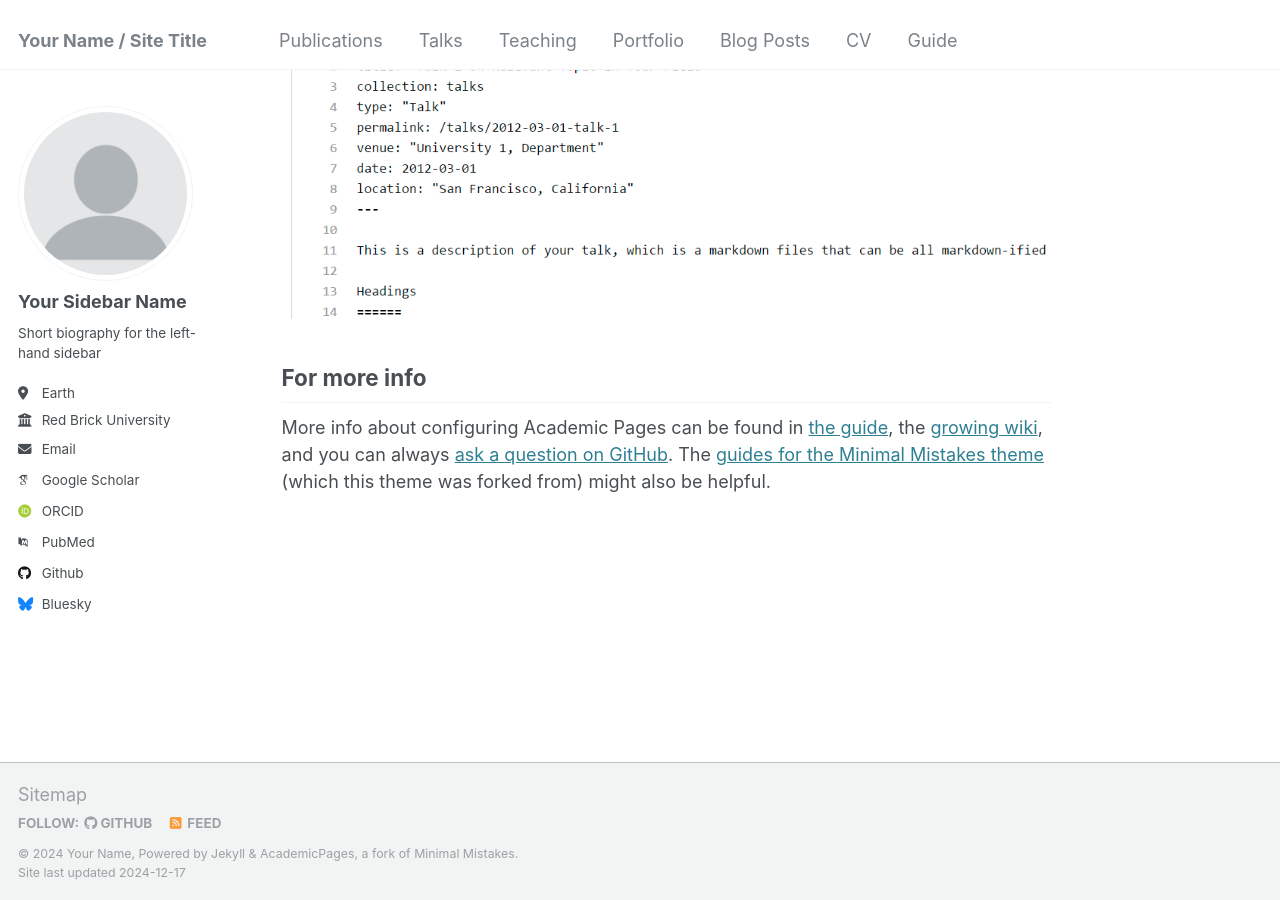
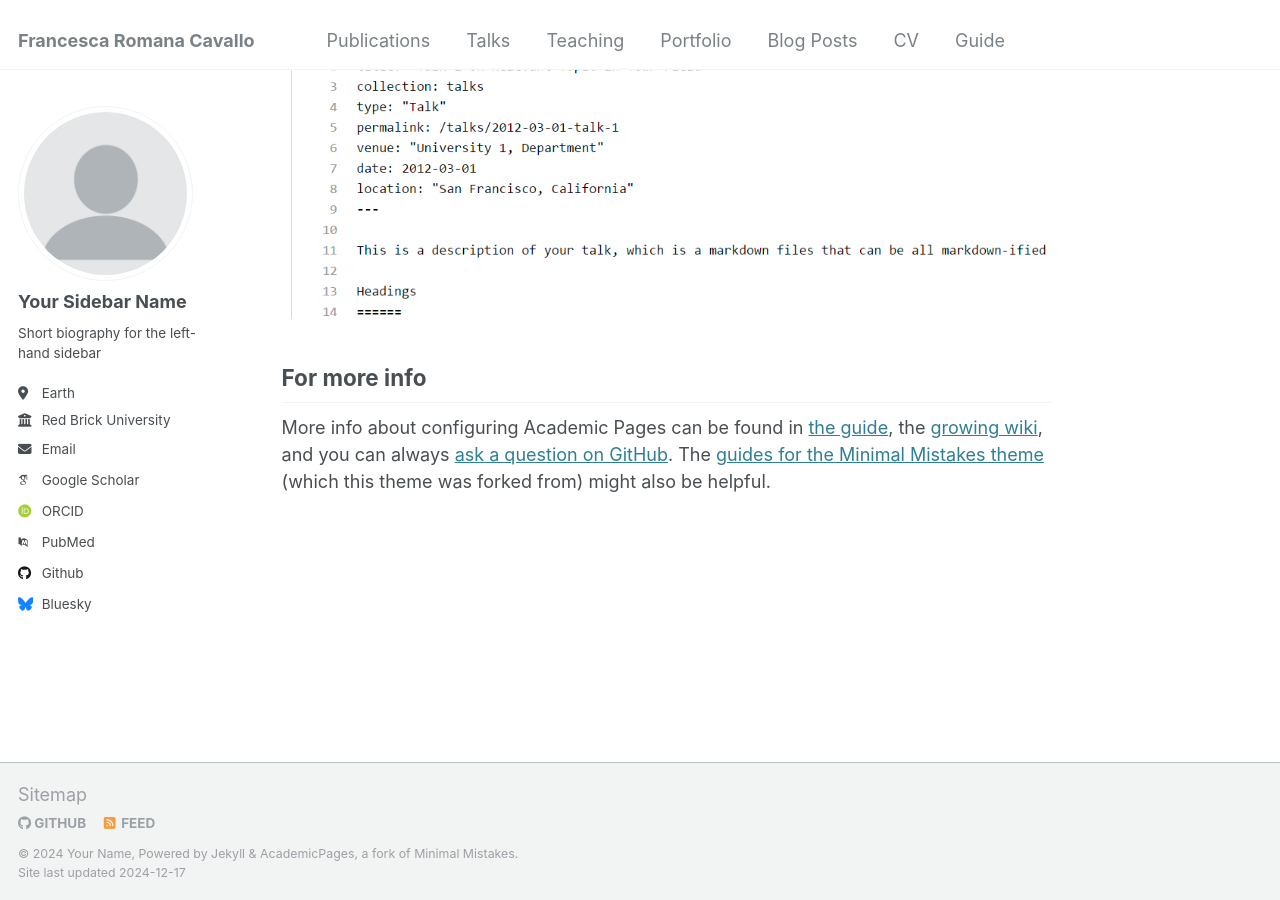
Before and after one commit to francescacavallo/francescacavallo.github.io, a Jekyll site: the page built from _pages/about.md, in a window 1280 px wide and 900 px high, scrolled down 2643 px. Built offline with Jekyll 4.4.1, drawn with Linux system fonts in a browser that asks for light colours; some web fonts are replaced.

Commit message:
Update basic site settings _config.yml

```diff
--- a/_config.yml
+++ b/_config.yml
@@ -7,14 +7,14 @@
 # server process.
 
 # Basic Site Settings
-locale                   : "en-US"
-title                    : "Your Name / Site Title"
+locale                   : "en-UK"
+title                    : "Francesca Romana Cavallo"
 title_separator          : "-"
 name                     : &name "Your Name"
 description              : &description "personal description"
-url                      : https://academicpages.github.io # the base hostname & protocol for your site e.g. "https://[your GitHub username].github.io"
+url                      : https://francescacavallo.github.io # the base hostname & protocol for your site e.g. "https://[your GitHub username].github.io"
 baseurl                  : "" # the subpath of your site, e.g. "/blog"
-repository               : "academicpages/academicpages.github.io"
+repository               : "francescacavallo/francescacavallo.github.io"
 
 # Site Author - The following control what appear as part of the author content on the side bar.
 #               If a field is blank the icon and link will not appear, otherwise it will be shown.
```
